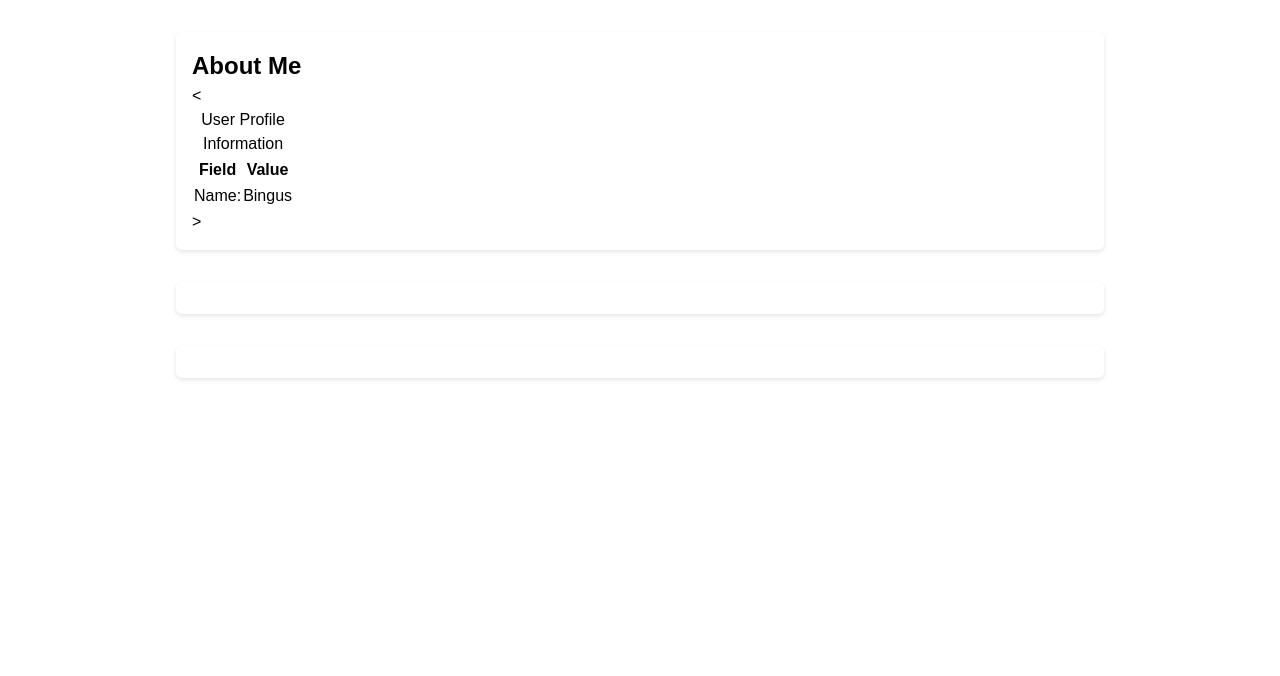
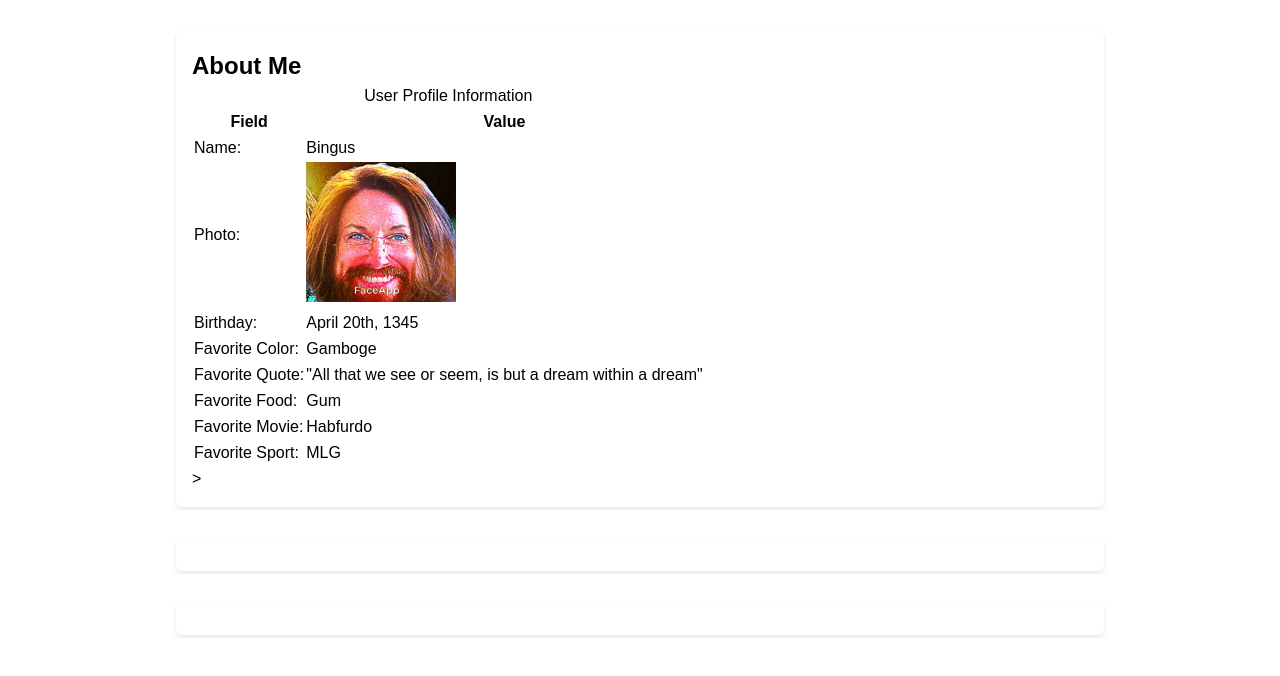
Before and after one commit to Jackson-Ely/Jackson-Ely.github.io, a plain HTML site: page Project C/index.html in a window 1280 px wide. Shown: the part 80-756 px from the top of the page. Drawn offline with Linux system fonts and the light colour scheme.

Commit message:
fleshed out user info

```diff
--- a/Project C/index.html
+++ b/Project C/index.html
@@ -31,10 +31,44 @@
                             <td>Bingus</td>
                         </tr>
 
-                        <
+                        <tr>
+                            <td>Photo:</td>
+                            <td>
+                                <img src="media/profile.jpg" alt="Bingus Portrait" width="150"/>
+                            </td>
+                        </tr>
+
+                        <tr>
+                            <td>Birthday:</td>
+                            <td>April 20th, 1345</td>
+                        </tr>
+
+                        <tr>
+                            <td>Favorite Color:</td>
+                            <td>Gamboge</td>
+                        </tr>
+
+                        <tr>
+                            <td>Favorite Quote:</td>
+                            <td>"All that we see or seem, is but a dream within a dream"</td>
+                        </tr>
+
+                        <tr>
+                            <td> Favorite Food:</td>
+                            <td>Gum</td>
+                        </tr>
+
+                        <tr>
+                            <td>Favorite Movie:</td>
+                            <td>Habfurdo</td>
+                        </tr>
+
+                        <tr>
+                            <td>Favorite Sport:</td>
+                            <td>MLG</td>
+                        </tr>
                     </tbody>
                 </table>>
-
             </section>
 
             <section id="gallery">
```
